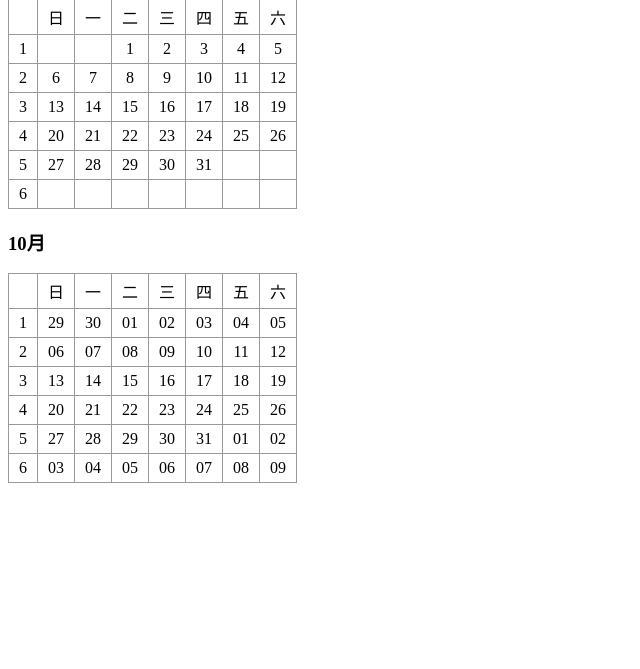
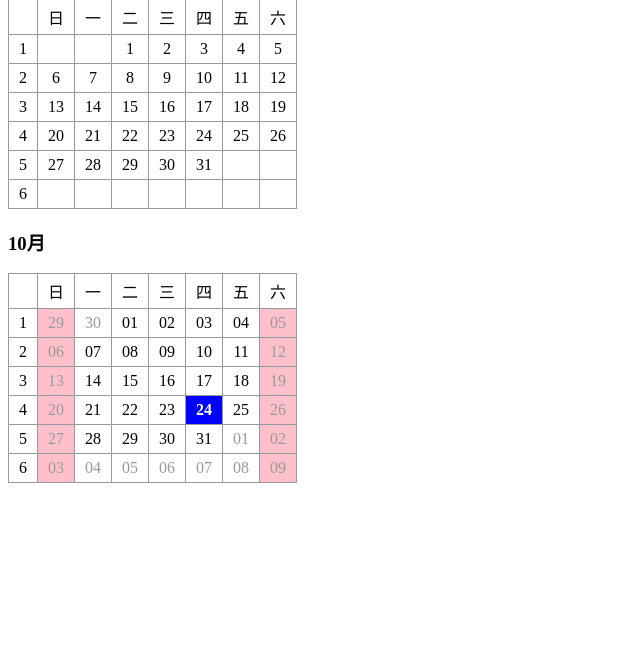
Before and after one commit to mackliu/113-PHP-Basic, a PHP site: page /date.php in a window 1280 px wide. Shown: the part 1310-1979 px from the top of the page, without its empty margins (0-640 px from the left). Run offline with PHP 8.4, Linux system fonts and the light colour scheme.

Commit message:
根據不同日期條件加上css

```diff
--- a/date.php
+++ b/date.php
@@ -127,6 +127,18 @@ for($i=0;$i<5;$i++){
         text-align: center;
         border:1px solid #999;
     }
+    .holiday{
+        background:pink;
+        color:#999;
+    }
+    .grey-text{
+        color:#999;
+    }
+    .today{
+        background:blue;
+        color:white;
+        font-weight:bolder;
+    }
 </style>
 <h3><?php echo date("m月");?></h3>
 <table>
@@ -160,10 +172,7 @@ for($i=0;$i<6;$i++){
 
     echo "</tr>";
 
-
 }
-
-
 
 ?>
 </table>
@@ -190,17 +199,22 @@ for($i=0;$i<6;$i++){
     echo $i+1;
     echo "</td>";
     for($j=0;$j<7;$j++){
-        echo "<td>";
+        //echo "<td class='holiday'>";
         $cell=$i*7+$j -$firstDayWeek;
         $theDayTime=strtotime("$cell days".$firstDay);
+
+        //所需樣式css判斷
+        $theMonth=(date("m",$theDayTime)==date("m"))?'':'grey-text';
+        $isToday=(date("Y-m-d",$theDayTime)==date("Y-m-d"))?'today':'';
+        $w=date("w",$theDayTime);
+        $isHoliday=($w==0 || $w==6)?'holiday':'';
+
+        echo "<td class='$isHoliday $theMonth $isToday'>";
         echo date("d",$theDayTime);
         echo "</td>";
+
     }
-
-
     echo "</tr>";
-
-
 }
 
 
```
